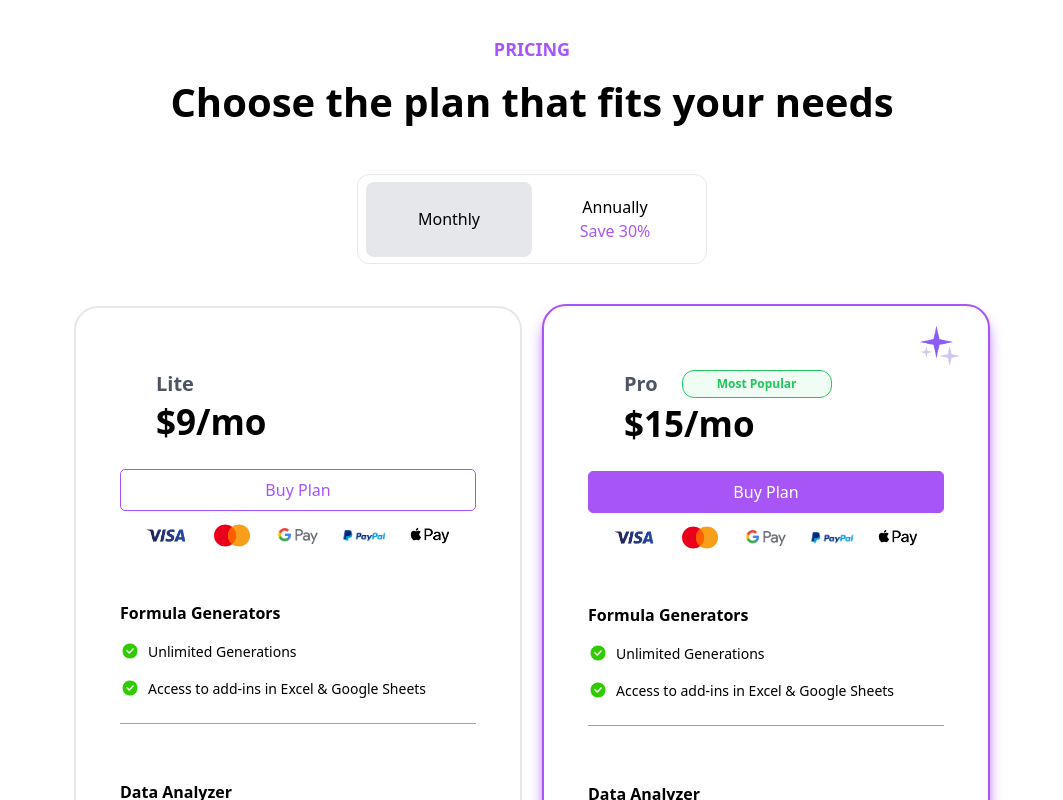
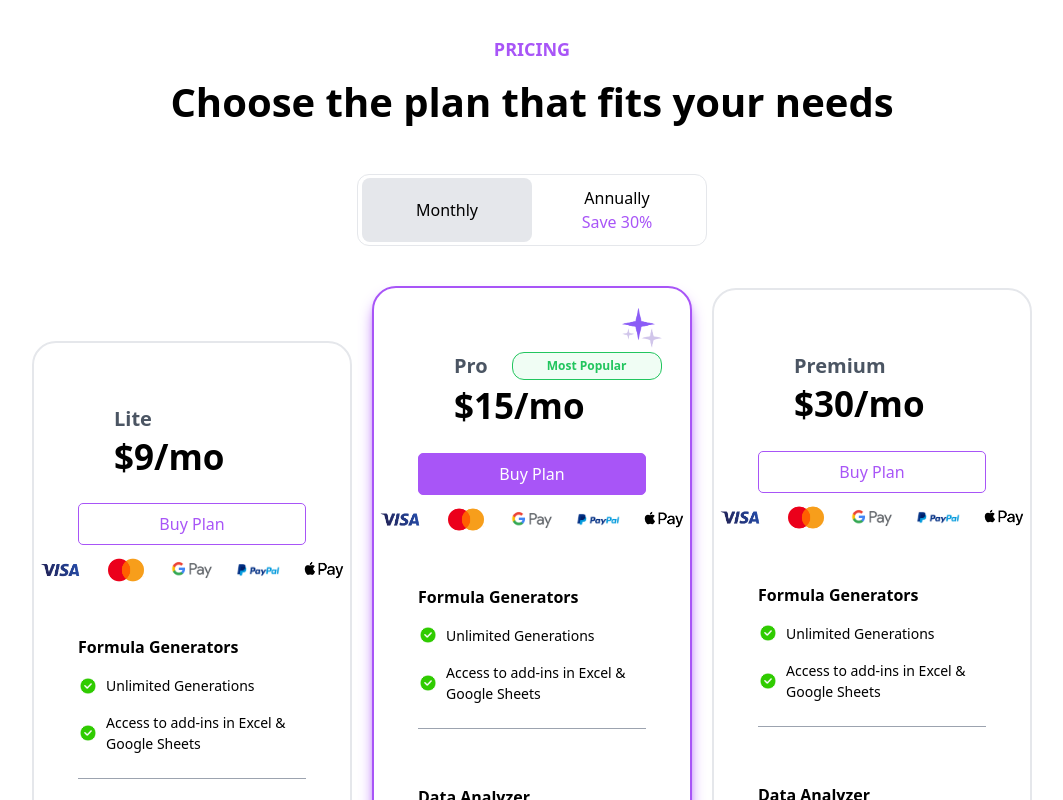
Before and after one commit to sampahallen/pricing-table, a React (Vite) app: page / in a window 1280 px wide. Shown: the top 800 px of the page, without its empty margins (108-1171 px from the left). Built offline with nearby package versions, Linux system fonts and the light colour scheme.

Commit message:
Update Cards and Texts components for improved layout and styling adjustments

```diff
--- a/src/components/Cards.jsx
+++ b/src/components/Cards.jsx
@@ -24,7 +24,7 @@ const Cards = () => {
             whileTap={{scale: 0.95}}
             key={index}
             onClick={() => handleActiveChange(index)}
-          className={`flex flex-col rounded-3xl p-11 w-full max-w-md bg-white ${
+          className={`flex flex-col rounded-3xl p-11 w-full  max-w-[25%] bg-white ${
             plan.isActive === true ? "border-2 shadow-lg shadow-purple-500 border-purple-500" : "border-2"
           } cursor-pointer relative`}
         >
--- a/src/components/Texts.jsx
+++ b/src/components/Texts.jsx
@@ -11,16 +11,16 @@ const Texts = () => {
         Choose the plan that fits your needs
       </h1>
 
-      <div className="flex flex-row justify-between items-center min-w-[350px] mt-7 text-center border rounded-xl p-2 h-[90px]">
+      <div className="flex flex-row justify-between items-center min-w-[350px] mt-7 text-center border rounded-xl p-1 h-[72px]">
         <p
           onClick={() => setToggle("left")}
-          className={`cursor-pointer flex items-center justify-center text-[16px] w-1/2 h-[75px] p-6 z-10 ${toggle === "left" ? 'bg-gray-200 rounded-lg' : ''}`}
+          className={`cursor-pointer flex items-center justify-center text-[16px] w-1/2 h-[64px] p-6 ${toggle === "left" ? 'bg-gray-200 rounded-lg' : ''}`}
         >
           Monthly
         </p>
         <div
           onClick={() => setToggle("right")}
-          className={`flex flex-col text-[16px] h-[75px] items-center justify-center cursor-pointer w-1/2 p-6 z-10 ${toggle === "right" ? 'bg-gray-100 rounded-lg' : ''}`}
+          className={`flex flex-col text-[16px] h-[64px] items-center justify-center cursor-pointer w-1/2 p-6 ${toggle === "right" ? 'bg-gray-100 rounded-lg' : ''}`}
         >
           <p>Annually</p>
           <p className="text-purple-500">Save 30%</p>
```
